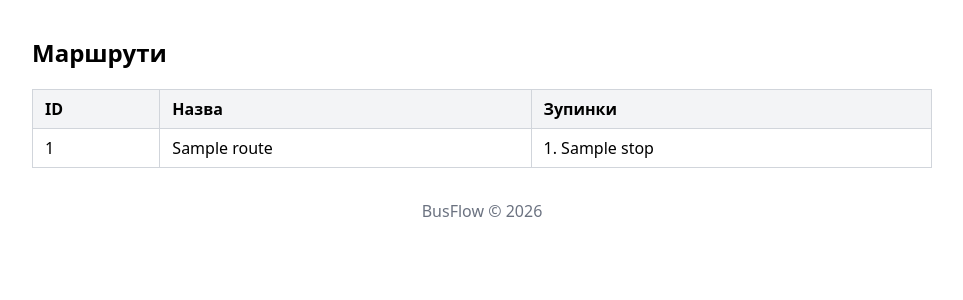
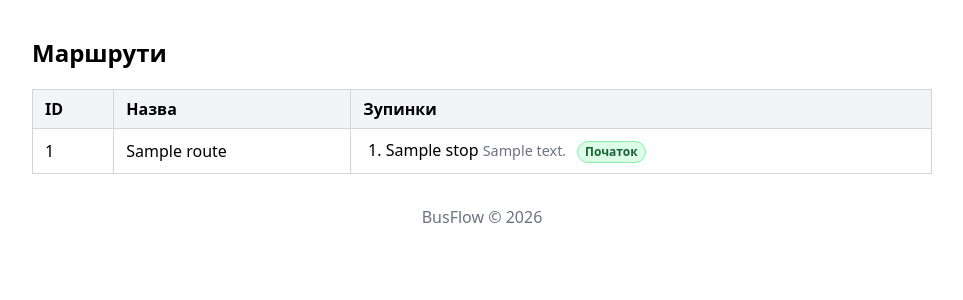
Before and after one commit to GarganKS/Zvit_3_Django_and_DB, a Django app: page /routes/ in a window 1280 px wide. Shown: the part 61-361 px from the top of the page, without its empty margins (158-1121 px from the left). Run offline with Django 5.2, Linux system fonts and the light colour scheme; tables that the repository leaves empty hold one stand-in row (values such as "Sample post").

Commit message:
Minor style changing

```diff
--- a/app_BusFlow/templates/app_BusFlow/route_list.html
+++ b/app_BusFlow/templates/app_BusFlow/route_list.html
@@ -1,6 +1,15 @@
 {% extends 'base.html' %}
 {% block title %}Маршрути - BusFlow{% endblock %}
 {% block content %}
+<style>
+    td.stops-cell { vertical-align: top; }
+    ol.stops { margin: 0; padding-left: 1.4rem; }
+    ol.stops li { margin: 0.15rem 0; }
+    ol.stops .stop-address { color: #6b7280; font-size: 0.9em; }
+    .stop-badge { display: inline-block; font-size: 0.75em; font-weight: 600; padding: 0.1rem 0.45rem; border-radius: 999px; margin-left: 0.4rem; vertical-align: middle; }
+    .stop-badge.start { background: #dcfce7; color: #166534; border: 1px solid #86efac; }
+    .stop-badge.end { background: #dbeafe; color: #1d4ed8; border: 1px solid #93c5fd; }
+</style>
 <h2>Маршрути</h2>
 <table>
     <thead>
@@ -15,7 +24,18 @@
         <tr>
             <td>{{ route.id }}</td>
             <td>{{ route.name }}</td>
-            <td>{% for stop_on_route in route.stoponroute_set.all %}{{ stop_on_route.stop_sequence }}. {{ stop_on_route.stop.name }}{% if not forloop.last %}, {% endif %}{% empty %}—{% endfor %}</td>
+            <td class="stops-cell">
+                <ol class="stops">
+                    {% for stop_on_route in route.stoponroute_set.all %}
+                    <li>
+                        {{ stop_on_route.stop.name }}
+                        <span class="stop-address">{{ stop_on_route.stop.address }}</span>
+                        {% if forloop.first %}<span class="stop-badge start">Початок</span>{% endif %}
+                        {% if forloop.last and not forloop.first %}<span class="stop-badge end">Кінець</span>{% endif %}
+                    </li>
+                    {% empty %}—{% endfor %}
+                </ol>
+            </td>
         </tr>
         {% empty %}
         <tr>
```
